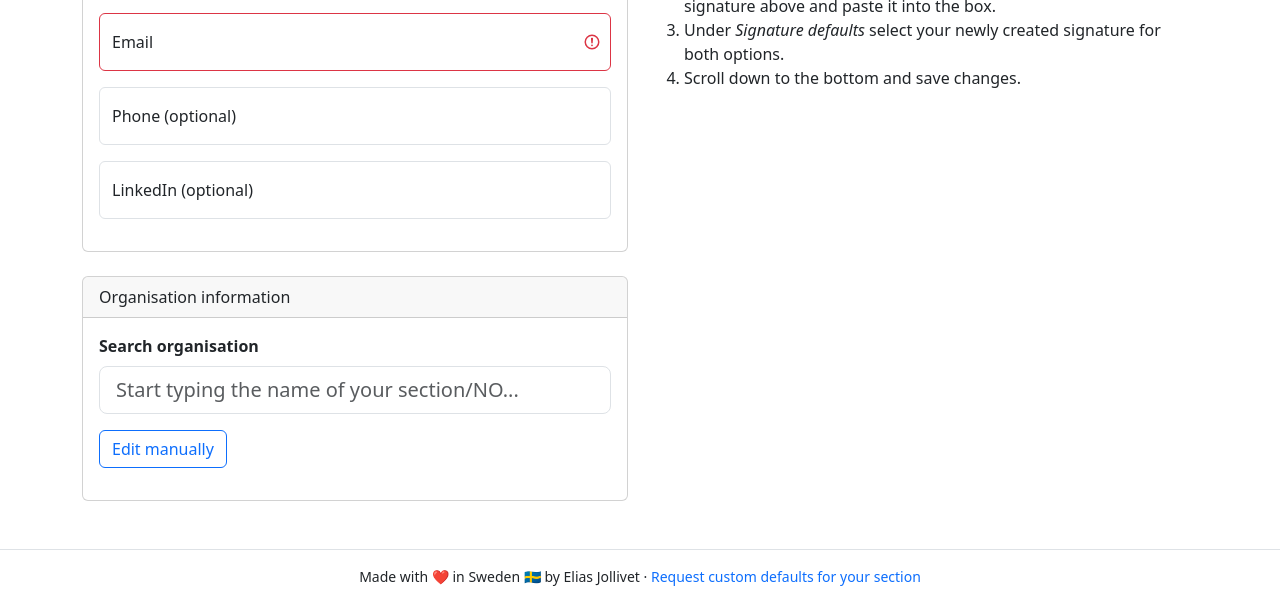
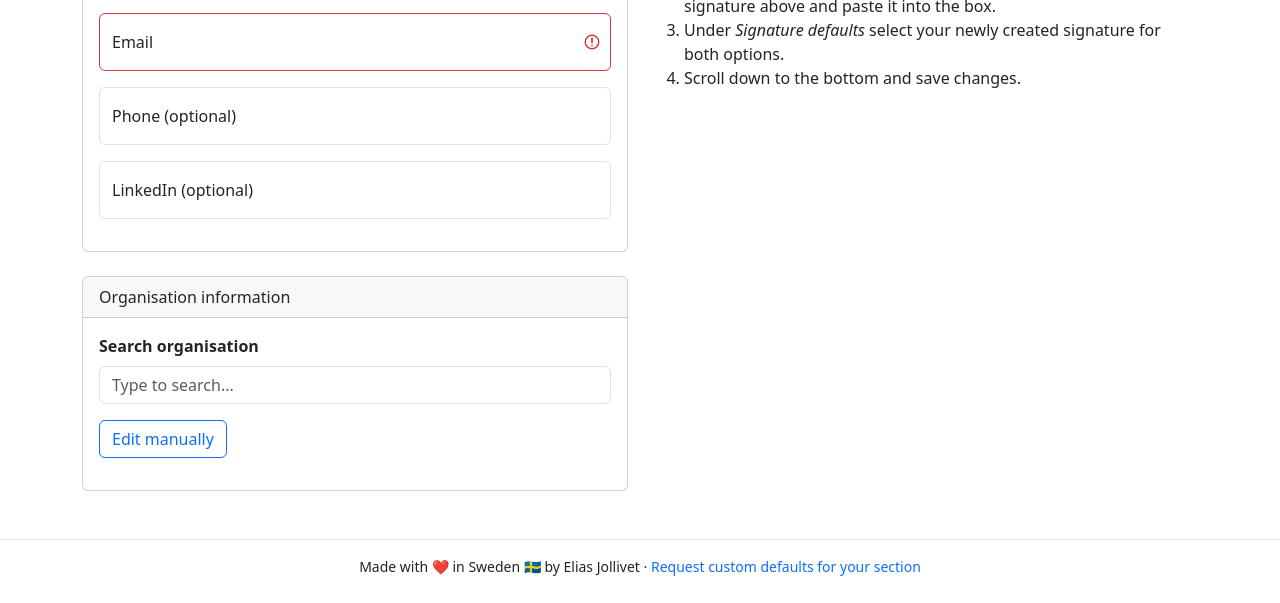
Before and after one commit to esn-sweden/email-signature, a website built with Vite: page index.html in a window 1280 px wide. Shown: the part 431-1034 px from the top of the page. Built offline with nearby package versions, Linux system fonts and the light colour scheme; files whose address does not match are found by name.

Commit message:
Improve search layout

```diff
--- a/index.html
+++ b/index.html
@@ -113,14 +113,20 @@
                         type="text"
                         id="org-search"
                         autocomplete="organization"
-                        class="form-control form-control-lg"
-                        placeholder="Start typing the name of your section/NO..."
+                        class="form-control"
+                        placeholder="Type to search..."
                       />
                       <div
                         id="org-results"
                         class="list-group position-absolute w-100 shadow z-3"
                       ></div>
                     </div>
+                    <!-- For API errors -->
+                    <div
+                      id="error"
+                      class="alert alert-danger p-3 mb-3 d-none"
+                      role="alert"
+                    ></div>
                     <button
                       id="revealOrgInfo"
                       class="btn btn-outline-primary"
@@ -132,13 +138,6 @@
                     >
                       Edit manually
                     </button>
-
-                    <!-- For API errors -->
-                    <div
-                      id="error"
-                      class="alert alert-danger p-3 mb-3 d-none"
-                      role="alert"
-                    ></div>
                   </div>
 
                   <div id="orgDetails" class="collapse">
```
